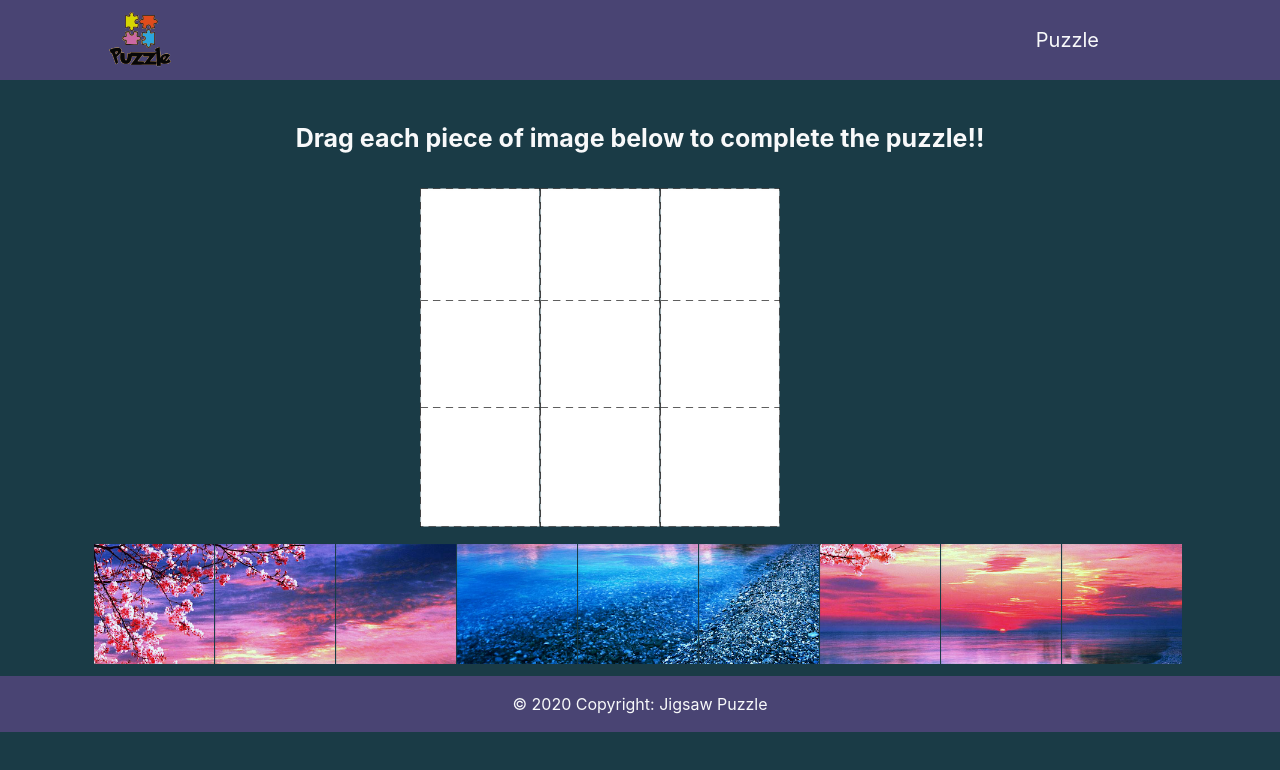
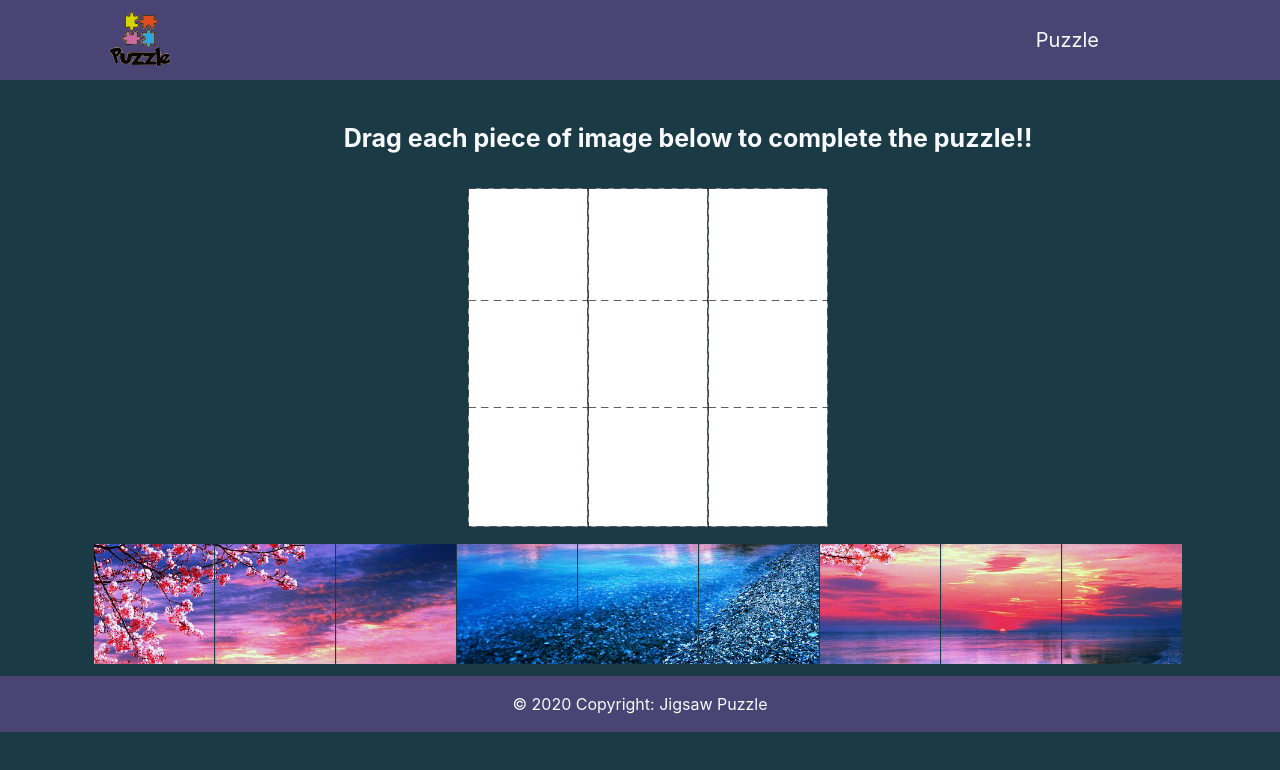
Before and after one commit to NixsonHenry/Puzzle, a plain HTML site: page index.html in a window 1280 px wide. Drawn offline with nearby package versions, Linux system fonts and the light colour scheme.

Commit message:
second commit

```diff
--- a/index.html
+++ b/index.html
@@ -48,7 +48,7 @@
        <div class="container">
 
            <div class="row">
-            <div class="col-md-12 text-center text-light ">
+            <div class="col-md-12 text-center text-light mx-5">
                 <p class="title text-center"> Drag each piece of image below to complete the puzzle!!</p>
                 <img src="images/puzzle-grid.png" class="puzzle-grid-drop1"/>
                 <img src="images/puzzle-grid.png" class="puzzle-grid-drop2"/>
```
